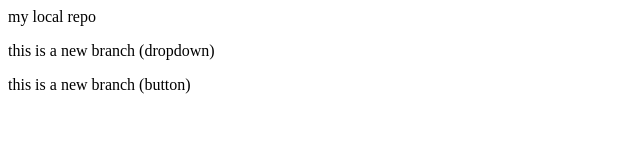
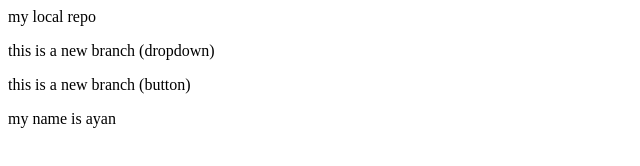
Before and after one commit to Ayan-halder18/local-repo, a plain HTML site: page index.html in a window 1280 px wide. Shown: the whole page, without its empty margins (0-640 px from the left). Drawn offline with Linux system fonts and the light colour scheme.

Commit message:
adding name

```diff
--- a/index.html
+++ b/index.html
@@ -1,3 +1,4 @@
 <p>my local repo</p>
 <p>this is a new branch (dropdown)</p>
 <p>this is a new branch (button)</p>
+<p>my name is ayan</p>
```
